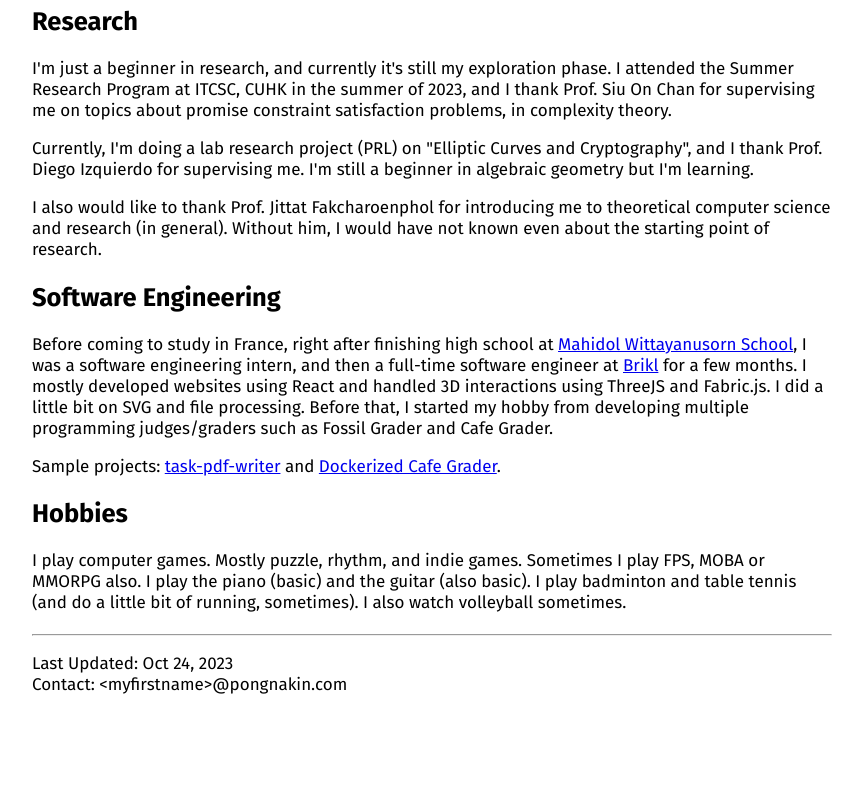
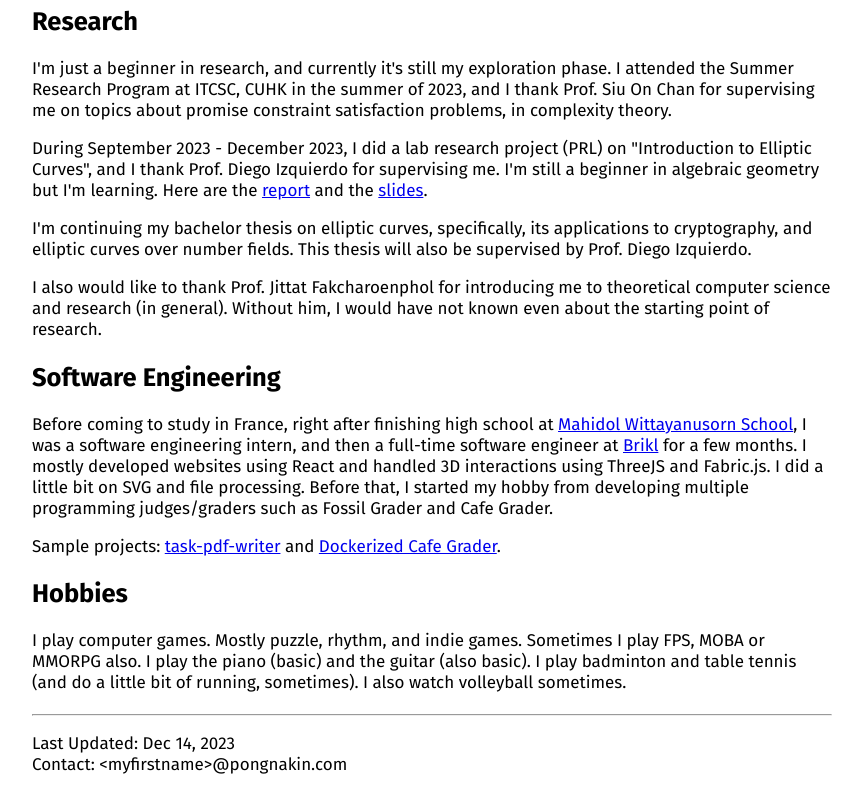
Before and after one commit to plumsirawit/about-2023, a plain HTML site: page index.html in a window 1280 px wide. Shown: the part 1804-2604 px from the top of the page, without its empty margins (208-1071 px from the left). Before the commit the page ends 2524 px from the top, so only its background shows below. Drawn offline with Linux system fonts and the light colour scheme.

Commit message:
feat: prl report and slides

```diff
--- a/index.html
+++ b/index.html
@@ -146,18 +146,20 @@
     </p>
     <h2>Competitive Mathematics</h2>
     <p>
-      Apart from competitive programming, competitive math is also another activity
-      that fulfilled my childhood memories. Before entering higher studies, I
-      competed in the Genius IPST program (Grade 3 and 6) and I want to say that
-      it is <b>one among the important factors that brought me to where I am today</b>.
-      During middle school, I attended the mathematics olympiad regional POSN camp
-      (Camp 1-2, Silpakorn University, 2015-2016).
+      Apart from competitive programming, competitive math is also another
+      activity that fulfilled my childhood memories. Before entering higher
+      studies, I competed in the Genius IPST program (Grade 3 and 6) and I want
+      to say that it is
+      <b>one among the important factors that brought me to where I am today</b
+      >. During middle school, I attended the mathematics olympiad regional POSN
+      camp (Camp 1-2, Silpakorn University, 2015-2016).
     </p>
     <p>
-      After high school, competitive math, for me, is one of my hobbies. Especially
-      since September 2023, I started to feel it again. Those moments,
-      the enjoyment and excitement. Currently I practice competitive math just
-      for fun. (And for the hope that it might improve my skills on research math)
+      After high school, competitive math, for me, is one of my hobbies.
+      Especially since September 2023, I started to feel it again. Those
+      moments, the enjoyment and excitement. Currently I practice competitive
+      math just for fun. (And for the hope that it might improve my skills on
+      research math)
     </p>
     <h2>Why do I choose to study Math/CS?</h2>
     <p>
@@ -205,14 +207,22 @@
       promise constraint satisfaction problems, in complexity theory.
     </p>
     <p>
-      Currently, I'm doing a lab research project (PRL) on "Elliptic Curves and
-      Cryptography", and I thank Prof. Diego Izquierdo for supervising me. I'm
-      still a beginner in algebraic geometry but I'm learning.
+      During September 2023 - December 2023, I did a lab research project (PRL)
+      on "Introduction to Elliptic Curves", and I thank Prof. Diego Izquierdo
+      for supervising me. I'm still a beginner in algebraic geometry but I'm
+      learning. Here are the
+      <a href="/elliptic_curves_report_rev2.pdf">report</a> and the
+      <a href="/prl_slides_final.pdf">slides</a>.
+    </p>
+    <p>
+      I'm continuing my bachelor thesis on elliptic curves, specifically, its
+      applications to cryptography, and elliptic curves over number fields. This
+      thesis will also be supervised by Prof. Diego Izquierdo.
     </p>
     <p>
       I also would like to thank Prof. Jittat Fakcharoenphol for introducing me
-      to theoretical computer science and research (in general). Without him,
-      I would have not known even about the starting point of research.
+      to theoretical computer science and research (in general). Without him, I
+      would have not known even about the starting point of research.
     </p>
     <h2>Software Engineering</h2>
     <p>
@@ -241,7 +251,7 @@
     <h2></h2>
     <hr />
     <p>
-      Last Updated: Oct 24, 2023<br />Contact: &lt;myfirstname&gt;@pongnakin.com
+      Last Updated: Dec 14, 2023<br />Contact: &lt;myfirstname&gt;@pongnakin.com
     </p>
   </body>
 </html>
```
Also changed, not shown: 2 other files.
